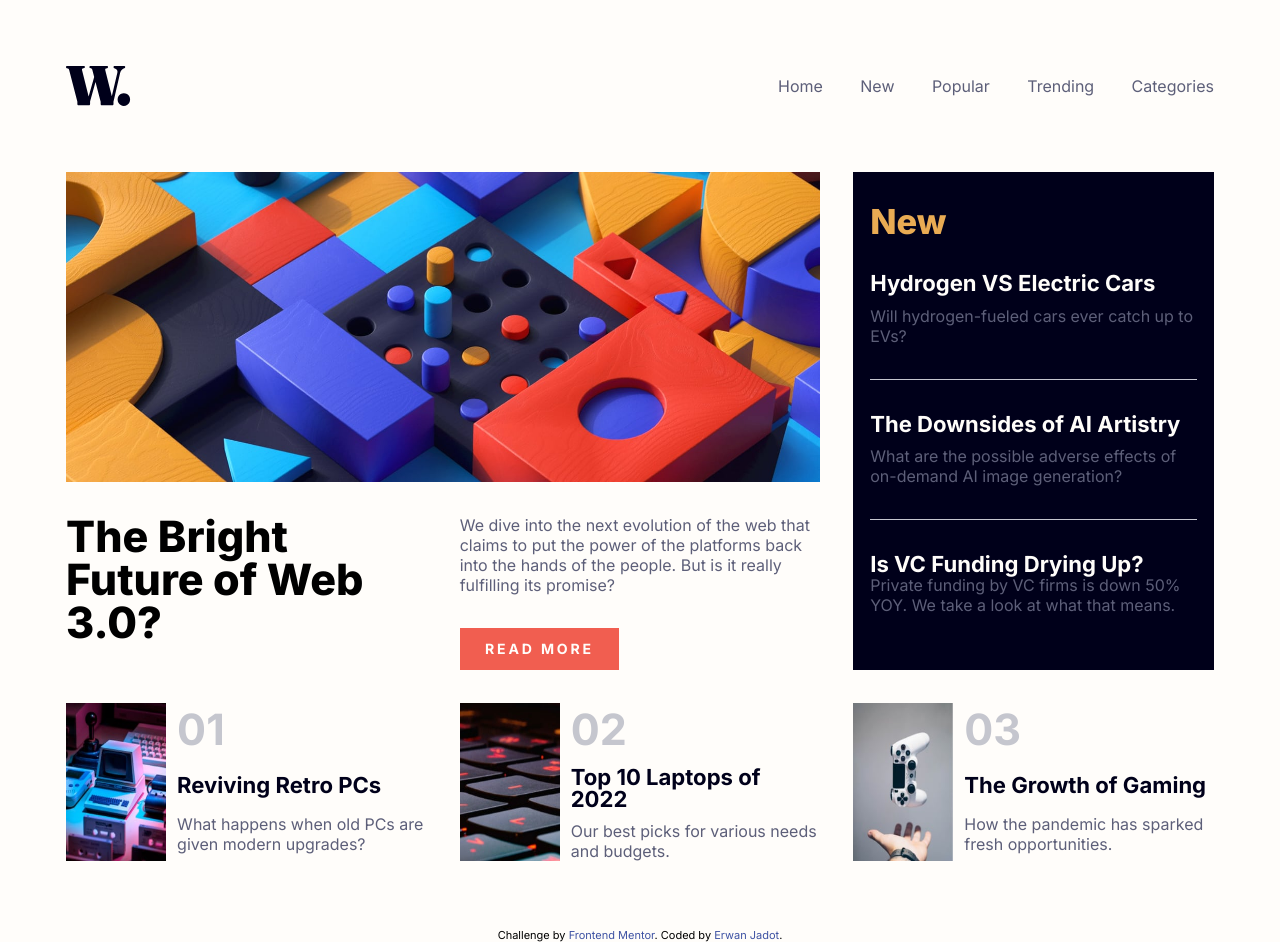
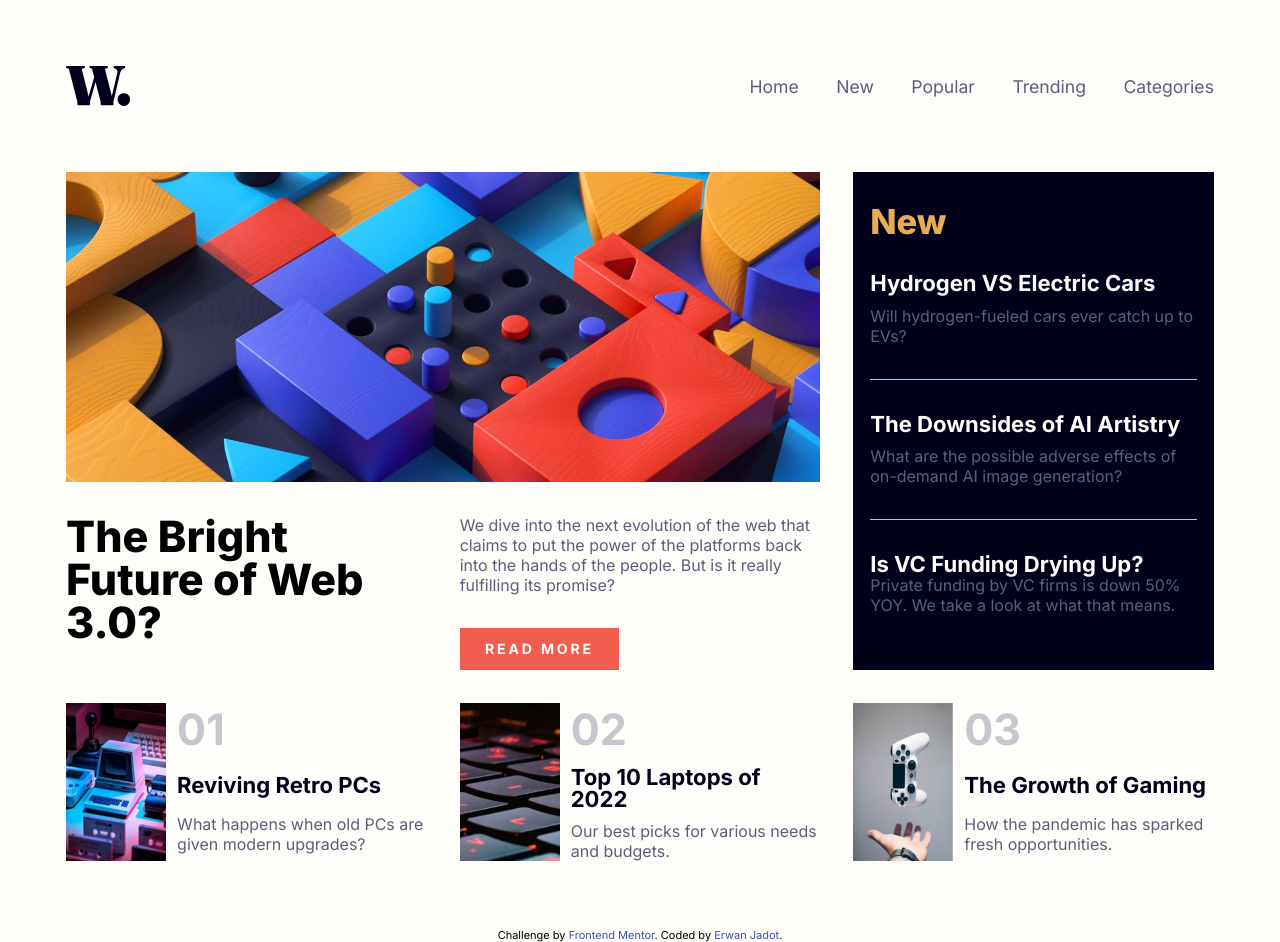
Before and after one commit to Ashitaka-e/FrontEndChallenges, a plain HTML site: page New-HomePage/index.html in a window 1280 px wide. Drawn offline with Linux system fonts and the light colour scheme.

Commit message:
Update style.css

```diff
--- a/New-HomePage/style.css
+++ b/New-HomePage/style.css
@@ -55,6 +55,8 @@
     -webkit-font-smoothing: antialiased;
     list-style: none;
     text-decoration: none;
+    scroll-behavior: smooth;
+    color: inherit;
 }
 
 /*=============== BASE ===============*/
@@ -243,7 +245,7 @@ header nav .nav-links ul li {
 header nav .nav-links ul li a {
     color: var(--Dark-grayish-blue);
     text-decoration: none;
-    font-size: var(--step--1);
+    font-size: var(--fs-300);
 }
 
 header nav .nav-links ul li a:hover {
```
